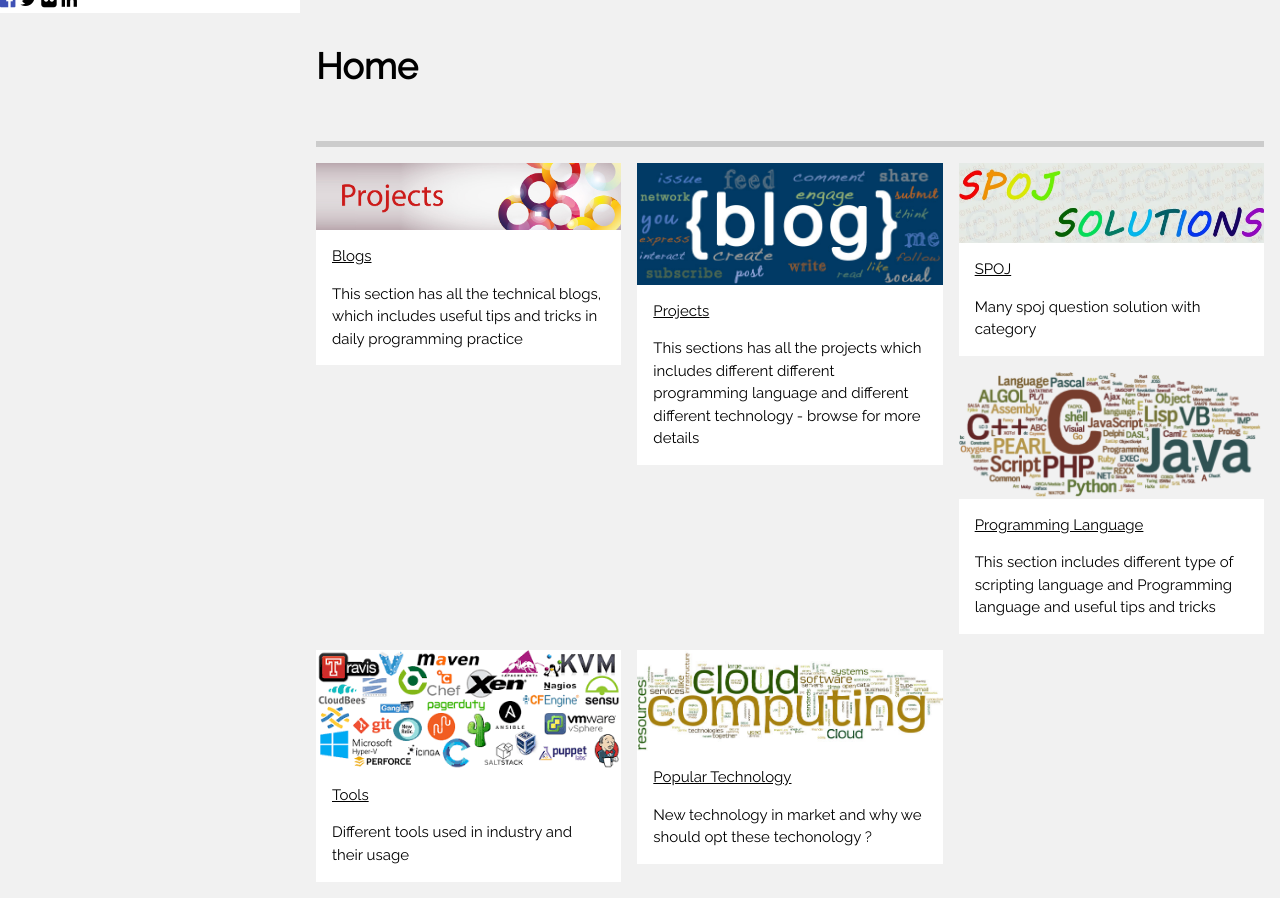
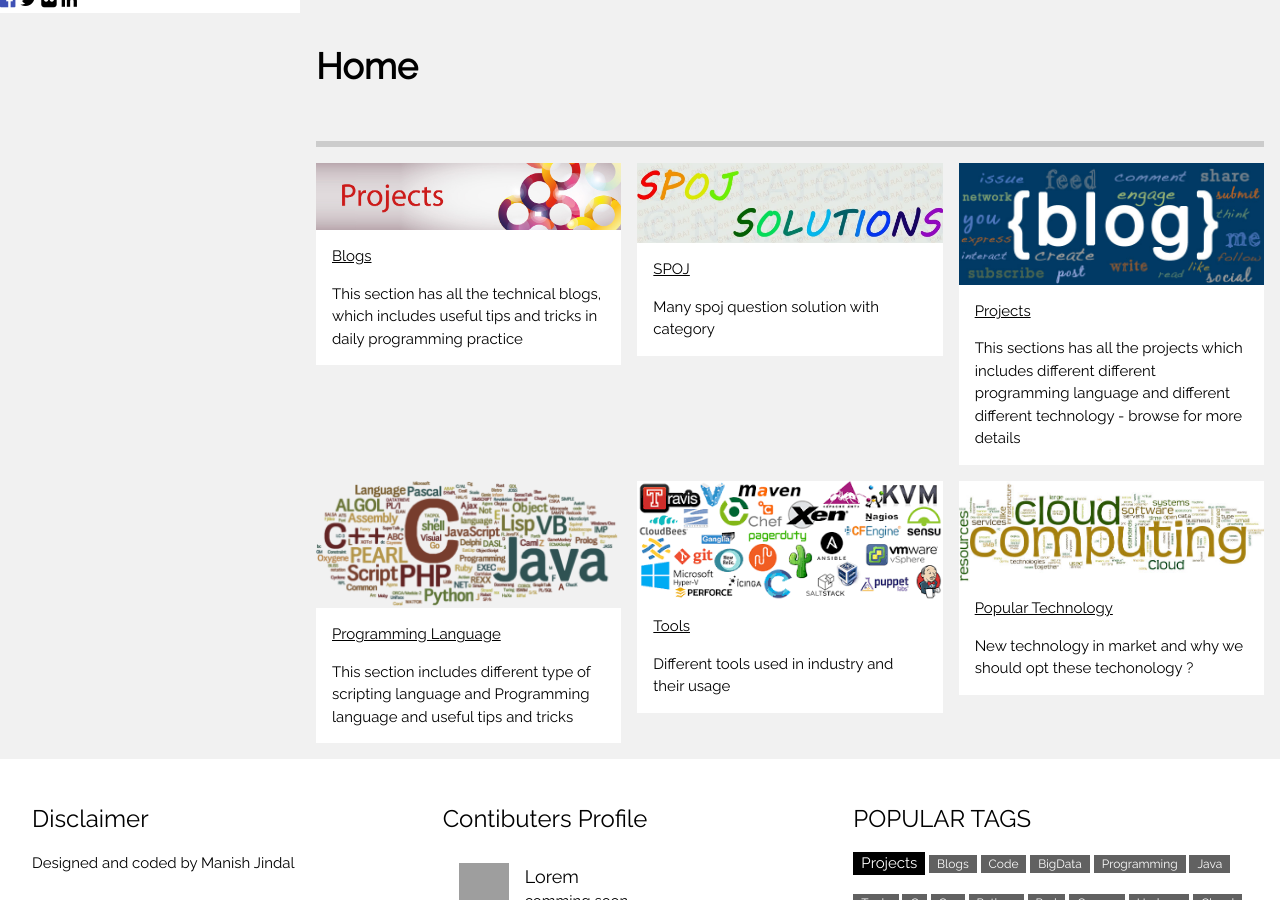
Before and after one commit to manishjindal/manishjindal.github.io, a Jekyll site: the page built from index.html, in a window 1280 px wide and 900 px high, scrolled down 397 px. Built offline with Jekyll 4.4.1, drawn with Linux system fonts in a browser that asks for light colours; nearby versions of some CDN libraries; some of the changed lines change nothing that is shown; grey boxes are pictures that could not be loaded.

Commit message:
home page modify

```diff
--- a/_data/home-page.yml
+++ b/_data/home-page.yml
@@ -2,17 +2,16 @@
     folder: blogs
     img: projects.jpg
     content: 'This section has all the technical blogs, which includes useful tips and tricks in daily programming practice'
-
--   title: Projects
-    folder: projects
-    img: blogs.jpg
-    content: 'This sections has all the projects which includes different different programming language and different different technology - browse for more details'
 
 -   title: SPOJ
     folder: SPOJ Solutions
     img: spoj.jpg
     content: 'Many spoj question solution with category'
 
+-   title: Projects
+    folder: projects
+    img: blogs.jpg
+    content: 'This sections has all the projects which includes different different programming language and different different technology - browse for more details'
 
 -   title: Programming Language
     folder: programming language
```
